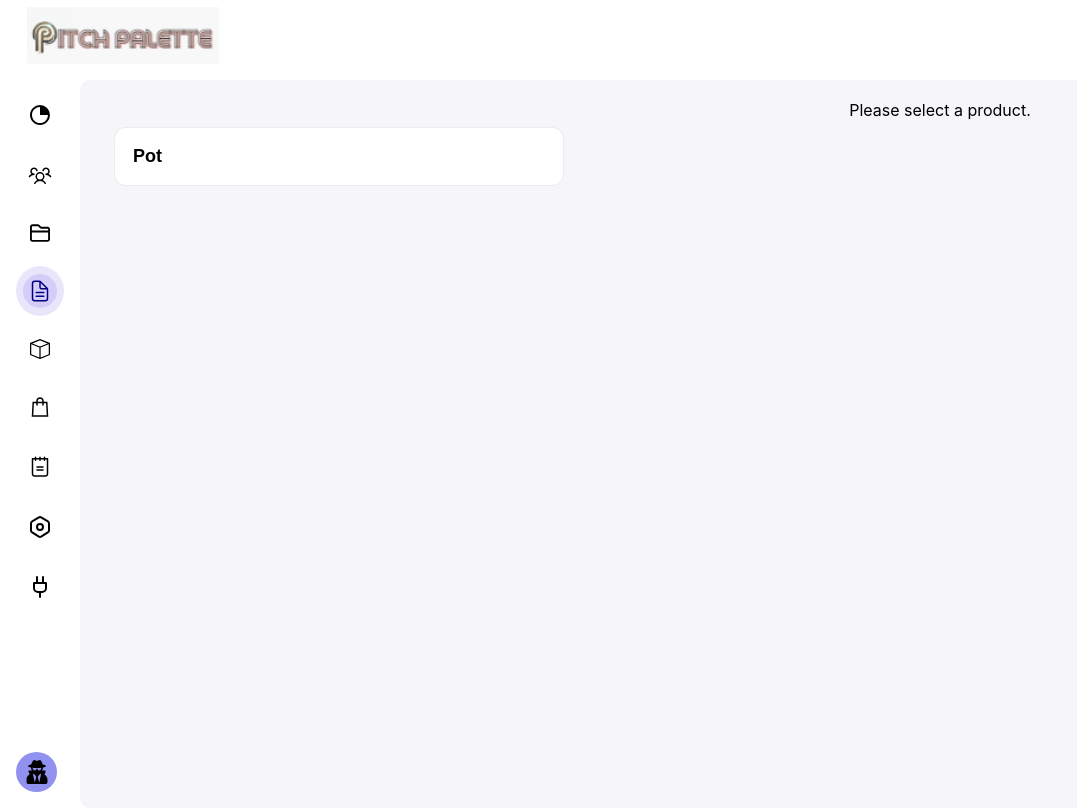
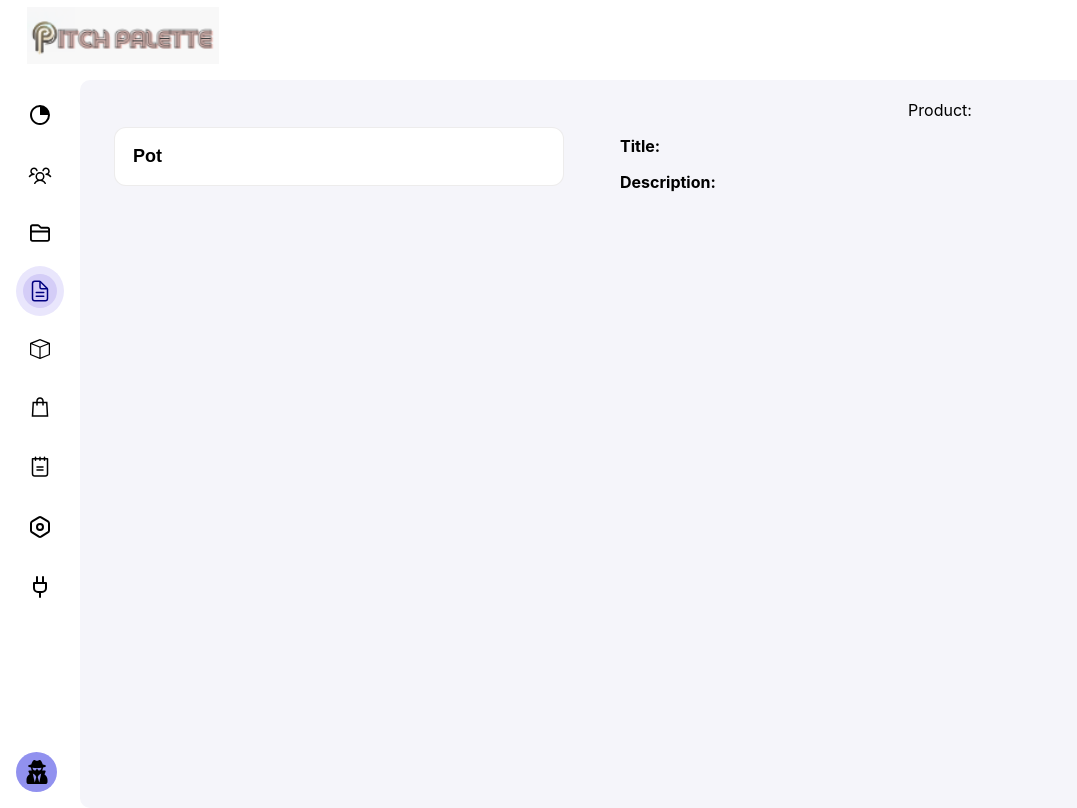
Before and after one commit to manjeshpatagar/picth-palette, a React (Create React App) app: page / in a window 1280 px wide. Shown: the whole page, without its empty margins (0-1077 px from the left). Built offline with nearby package versions, Linux system fonts and the light colour scheme; no server answers; sample sign-in values are in the browser's storage.

Commit message:
composed comps

```diff
--- /dev/null
+++ b/src/Scene.jsx
@@ -0,0 +1,36 @@
+import { useLoader } from '@react-three/fiber';
+import { FBXLoader } from 'three/examples/jsm/loaders/FBXLoader.js';
+
+const Scene = (props, intervalRef, meshRef) => {
+  // const fbx = useLoader(FBXLoader, "/cot.fbx")//'https://pitch-palette-3d-assets.s3.ap-south-1.amazonaws.com/Trolley.FBX'
+  const fbx = useLoader(FBXLoader, props.path); //'https://pitch-palette-3d-assets.s3.ap-south-1.amazonaws.com/Trolley.FBX'
+  if (
+    intervalRef.current &&
+    intervalRef.current.previousId &&
+    intervalRef.current.currentId
+  )
+    intervalRef.current.previousId = intervalRef.current.currentId;
+  const intervalId = setInterval(() => {
+    // meshRef.current.rotation.x += 0.01
+    // if (meshRef.current?.rotation?.y)
+    try {
+      if (meshRef?.current && meshRef.current?.rotation)
+        meshRef.current.rotation.y += 0.01;
+      // meshRef.current.rotation.x += 0.01
+    } catch (e) {
+      console.log(e);
+      clearInterval(intervalId);
+    }
+    intervalRef.current.currentId = intervalId;
+    // console.log('ll')
+  }, 100);
+  return (
+    <>
+      {props.path && (
+        <primitive {...props} scale={0.5} ref={meshRef} object={fbx} />
+      )}
+    </>
+  );
+};
+
+export default Scene;
--- /dev/null
+++ b/src/component/RenderContent.jsx
@@ -0,0 +1,71 @@
+import { Canvas } from '@react-three/fiber';
+import { Suspense } from 'react';
+import Scene from '../Scene';
+
+const RenderContent = (selectedProduct, product, intervalRef, meshRef) => {
+  console.log(selectedProduct, product, intervalRef, meshRef);
+  return (
+    <div>
+      {selectedProduct ? (
+        <div>
+          Product:{JSON.stringify(product.s3path)}
+          <>
+            <div style={{ textAlign: 'left' }}>
+              <p>
+                <strong>Title:</strong> {product?.name}
+              </p>
+              <p>
+                <strong>Description:</strong> {product?.description}
+              </p>
+            </div>
+            {product.s3path && (
+              <Canvas
+                style={{ width: 600, height: 500, border: '1px solid red' }}
+              >
+                <ambientLight intensity={Math.PI / 5} />
+                <spotLight
+                  position={[0, -100, -300]}
+                  angle={0.1}
+                  penumbra={1}
+                  decay={0}
+                  intensity={Math.PI}
+                />
+                <pointLight
+                  position={[0, -100, -300]}
+                  decay={0}
+                  intensity={Math.PI}
+                />
+                {/* <Box position={[0, 0, -100]} /> */}
+
+                <Scene
+                  position={[
+                    product?.['3dConfig']?.x ?? 0.1,
+                    product?.['3dConfig']?.y ?? -170,
+                    product?.['3dConfig']?.z ?? -340,
+                  ]}
+                  path={product.s3path}
+                  scale={product?.['3dConfig']?.scale ?? 0.5}
+                  intervalRef={intervalRef}
+                  meshRef={meshRef}
+                />
+              </Canvas>
+            )}
+          </>
+          {/* <div>
+              <button onClick={e => { meshRef.current.rotation.x += 0.01 }}>+</button>
+              <button onClick={e => { meshRef.current.rotation.x -= 0.01 }}>-</button>
+              <button onClick={e => { meshRef.current.position.z -= 10 }}>z</button>
+              <button onClick={e => { meshRef.current.position.x -= 10 }}>x</button>
+              <button onClick={e => { meshRef.current.position.y -= 10 }}>y</button>
+              <button onClick={e => { meshRef.current.rotation.x -= 0.01 }}>-</button>
+
+            </div> */}
+        </div>
+      ) : (
+        'Please select a product.'
+      )}
+    </div>
+  );
+};
+
+export default RenderContent;
--- a/src/component/navbar/index.js
+++ b/src/component/navbar/index.js
@@ -13,6 +13,7 @@ import fridge from "./images/fridge.png";
 import headphone from "./images/headphone.png";
 
 import { useNavigate } from 'react-router-dom';
+import RenderContent from "../RenderContent";
 
 
 const Navbar = () => {
@@ -25,50 +26,50 @@ const Navbar = () => {
   const intervalRef = useRef({ currentId: null, previousId: null })
 
   useEffect(() => {
-    if (selectedProduct) navigate(`/${selectedProduct}`, { replace: true });
+    // if (selectedProduct) navigate(`/${selectedProduct}`);
     console.log('selectedProduct::: ', selectedProduct)
     if (intervalRef.current.previousId !== null) {
       clearInterval(intervalRef.current.previousId)
     }
   }, [selectedProduct])
 
-  const renderContent = (product) => {
-    return (
-      <div>
-        {selectedProduct
-          ? <div>
-            {/* Product:{(JSON.stringify(product.s3path))} */}
-            {
-              <Suspense fallback={<div>Loading</div>}>
-                <div style={{ textAlign: 'left' }}>
-                  <p><strong>Title:</strong> {product?.name}</p>
-                  <p><strong>Description:</strong> {product?.description}</p>
-                </div>
-                <Canvas style={{ width: 600, height: 500, border: '1px solid red' }}>
-                  <ambientLight intensity={Math.PI / 5} />
-                  <spotLight position={[0, -100, -300]} angle={0.10} penumbra={1} decay={0} intensity={Math.PI} />
-                  <pointLight position={[0, -100, -300]} decay={0} intensity={Math.PI} />
-                  {/* <Box position={[0, 0, -100]} /> */}
-                  <Scene position={[product?.["3dConfig"]?.x ?? 0.1, product?.["3dConfig"]?.y ?? -170, product?.["3dConfig"]?.z ?? -340]}
-                    path={product.s3path} scale={product?.["3dConfig"]?.scale ?? 0.5} />
+  // const renderContent = (product) => {
+  //   return (
+  //     <div>
+  //       {selectedProduct
+  //         ? <div>
+  //           {/* Product:{(JSON.stringify(product.s3path))} */}
+  //           {
+  //             <Suspense fallback={<div>Loading</div>}>
+  //               <div style={{ textAlign: 'left' }}>
+  //                 <p><strong>Title:</strong> {product?.name}</p>
+  //                 <p><strong>Description:</strong> {product?.description}</p>
+  //               </div>
+  //               <Canvas style={{ width: 600, height: 500, border: '1px solid red' }}>
+  //                 <ambientLight intensity={Math.PI / 5} />
+  //                 <spotLight position={[0, -100, -300]} angle={0.10} penumbra={1} decay={0} intensity={Math.PI} />
+  //                 <pointLight position={[0, -100, -300]} decay={0} intensity={Math.PI} />
+  //                 {/* <Box position={[0, 0, -100]} /> */}
+  //                 <Scene position={[product?.["3dConfig"]?.x ?? 0.1, product?.["3dConfig"]?.y ?? -170, product?.["3dConfig"]?.z ?? -340]}
+  //                   path={product.s3path} scale={product?.["3dConfig"]?.scale ?? 0.5} />
 
-                </Canvas>
-                {/* <div>
-                  <button onClick={e => { meshRef.current.rotation.x += 0.01 }}>+</button>
-                  <button onClick={e => { meshRef.current.rotation.x -= 0.01 }}>-</button>
-                  <button onClick={e => { meshRef.current.position.z -= 10 }}>z</button>
-                  <button onClick={e => { meshRef.current.position.x -= 10 }}>x</button>
-                  <button onClick={e => { meshRef.current.position.y -= 10 }}>y</button>
-                  <button onClick={e => { meshRef.current.rotation.x -= 0.01 }}>-</button>
+  //               </Canvas>
+  //               {/* <div>
+  //                 <button onClick={e => { meshRef.current.rotation.x += 0.01 }}>+</button>
+  //                 <button onClick={e => { meshRef.current.rotation.x -= 0.01 }}>-</button>
+  //                 <button onClick={e => { meshRef.current.position.z -= 10 }}>z</button>
+  //                 <button onClick={e => { meshRef.current.position.x -= 10 }}>x</button>
+  //                 <button onClick={e => { meshRef.current.position.y -= 10 }}>y</button>
+  //                 <button onClick={e => { meshRef.current.rotation.x -= 0.01 }}>-</button>
 
-                </div> */}
-              </Suspense>
-            }
-          </div>
-          : "Please select a product."}
-      </div>
-    );
-  };
+  //               </div> */}
+  //             </Suspense>
+  //           }
+  //         </div>
+  //         : "Please select a product."}
+  //     </div>
+  //   );
+  // };
   useEffect(() => {
     loadProducts()
   }, [])
@@ -108,35 +109,35 @@ const Navbar = () => {
       });
   }
 
-  function Scene(props) {
+  // function Scene(props) {
 
 
-    // const fbx = useLoader(FBXLoader, "/cot.fbx")//'https://pitch-palette-3d-assets.s3.ap-south-1.amazonaws.com/Trolley.FBX'
-    const fbx = useLoader(FBXLoader, props.path)//'https://pitch-palette-3d-assets.s3.ap-south-1.amazonaws.com/Trolley.FBX'
-    intervalRef.current.previousId = intervalRef.current.currentId
-    const intervalId = setInterval(() => {
-      // meshRef.current.rotation.x += 0.01
-      // if (meshRef.current?.rotation?.y)
-      try {
-        if (meshRef?.current && meshRef.current?.rotation)
-          meshRef.current.rotation.y += 0.01
-        // meshRef.current.rotation.x += 0.01
-      } catch (e) {
-        console.log(e)
-        clearInterval(intervalId)
-      }
-      intervalRef.current.currentId = intervalId
-      // console.log('ll')
-    }, 100)
-    return (
-      <>
-        {props.path &&
-          <primitive   {...props} scale={0.5} ref={meshRef} object={fbx} />}
-      </>
+  //   // const fbx = useLoader(FBXLoader, "/cot.fbx")//'https://pitch-palette-3d-assets.s3.ap-south-1.amazonaws.com/Trolley.FBX'
+  //   const fbx = useLoader(FBXLoader, props.path)//'https://pitch-palette-3d-assets.s3.ap-south-1.amazonaws.com/Trolley.FBX'
+  //   intervalRef.current.previousId = intervalRef.current.currentId
+  //   const intervalId = setInterval(() => {
+  //     // meshRef.current.rotation.x += 0.01
+  //     // if (meshRef.current?.rotation?.y)
+  //     try {
+  //       if (meshRef?.current && meshRef.current?.rotation)
+  //         meshRef.current.rotation.y += 0.01
+  //       // meshRef.current.rotation.x += 0.01
+  //     } catch (e) {
+  //       console.log(e)
+  //       clearInterval(intervalId)
+  //     }
+  //     intervalRef.current.currentId = intervalId
+  //     // console.log('ll')
+  //   }, 100)
+  //   return (
+  //     <>
+  //       {props.path &&
+  //         <primitive   {...props} scale={0.5} ref={meshRef} object={fbx} />}
+  //     </>
 
-    )
+  //   )
 
-  }
+  // }
 
 
   const products1 = [
@@ -255,7 +256,11 @@ const Navbar = () => {
         </div>
       </div>
 
-      <div className="content">{renderContent(tmpProducts.filter(d => d.id === selectedProduct)[0])}</div>
+      <div className="content">
+        <RenderContent selectedProduct={selectedProduct} product={tmpProducts.filter(d => d.id === selectedProduct)[0]}
+          intervalRef={intervalRef} meshRef={meshRef} />
+        {/* {renderContent(tmpProducts.filter(d => d.id === selectedProduct)[0])} */}
+      </div>
     </div>
   );
 };
--- a/src/index.css
+++ b/src/index.css
@@ -5,6 +5,7 @@ body {
     sans-serif;
   -webkit-font-smoothing: antialiased;
   -moz-osx-font-smoothing: grayscale;
+  min-width: 1200px;
 }
 
 code {
```
